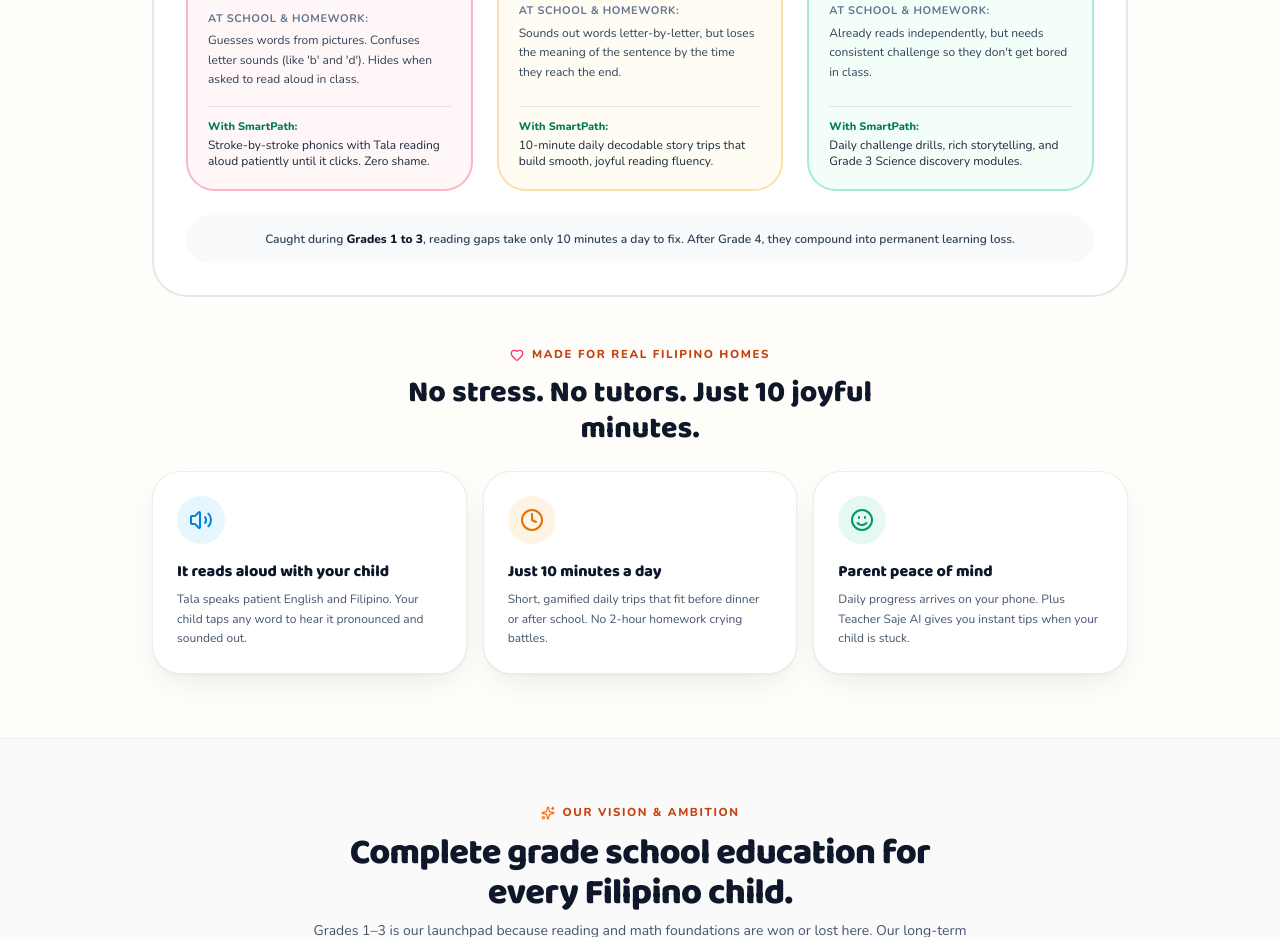
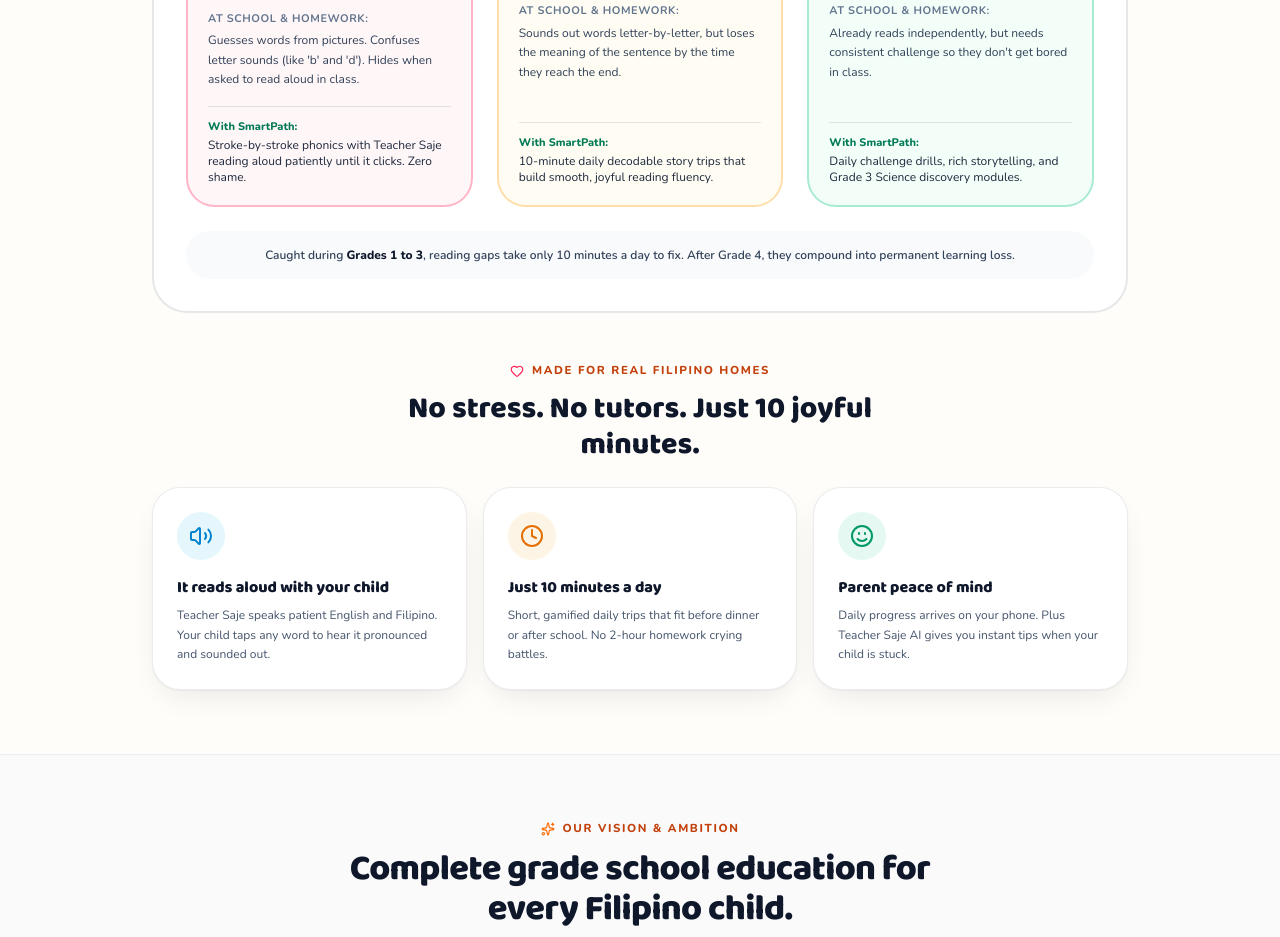
Before and after one commit to smartpathtutordev/smartpathtutorwebsite, a Next.js app: page /about in a window 1280 px wide. Shown: the part 960-1897 px from the top of the page. Built offline with nearby package versions, Linux system fonts and the light colour scheme.

Commit message:
fix(about,testers): attribute voice narrator and read-aloud to Teacher Saje

```diff
--- a/src/app/about/page.tsx
+++ b/src/app/about/page.tsx
@@ -74,7 +74,7 @@ const THREE_CHILDREN = [
     badgeClass: "bg-rose-500 text-white",
     cardBorder: "border-rose-500/30 bg-rose-50/60 dark:bg-rose-500/10",
     pain: "Guesses words from pictures. Confuses letter sounds (like 'b' and 'd'). Hides when asked to read aloud in class.",
-    smartpathSolution: "Stroke-by-stroke phonics with Tala reading aloud patiently until it clicks. Zero shame.",
+    smartpathSolution: "Stroke-by-stroke phonics with Teacher Saje reading aloud patiently until it clicks. Zero shame.",
   },
   {
     character: "/assets/characters/ate_idle.png",
@@ -102,7 +102,7 @@ const PARENT_FIXES = [
     icon: Volume2,
     color: "bg-sky-500/10 text-sky-600 dark:bg-sky-400/15 dark:text-sky-300",
     title: "It reads aloud with your child",
-    desc: "Tala speaks patient English and Filipino. Your child taps any word to hear it pronounced and sounded out.",
+    desc: "Teacher Saje speaks patient English and Filipino. Your child taps any word to hear it pronounced and sounded out.",
   },
   {
     icon: Clock,
--- a/src/components/site/testers-guide.tsx
+++ b/src/components/site/testers-guide.tsx
@@ -170,7 +170,7 @@ export function TestersGuide() {
             {
               id: "c3",
               title: "Check read-aloud voice clarity",
-              desc: "Listen to Tala reading aloud. Is the voice warm, clear, and easy to understand in English & Filipino?",
+              desc: "Listen to Teacher Saje reading aloud. Is the voice warm, clear, and easy to understand in English & Filipino?",
             },
             {
               id: "c4",
@@ -241,7 +241,7 @@ export function TestersGuide() {
         {
           icon: Volume2,
           title: "Voice & Audio",
-          desc: "Tala speaks clearly in English & Tagalog. Pronunciation is natural and friendly.",
+          desc: "Teacher Saje speaks clearly in English & Tagalog. Pronunciation is natural and friendly.",
         },
         {
           icon: Wifi,
@@ -345,8 +345,8 @@ export function TestersGuide() {
             },
             {
               id: "c3",
-              title: "Pakinggan ang boses ni Tala",
-              desc: "Malinaw at magiliw ba ang boses ni Tala sa Ingles at Tagalog? Madali bang maintindihan?",
+              title: "Pakinggan ang boses ni Teacher Saje",
+              desc: "Malinaw at magiliw ba ang boses ni Teacher Saje sa Ingles at Tagalog? Madali bang maintindihan?",
             },
             {
               id: "c4",
@@ -417,7 +417,7 @@ export function TestersGuide() {
         {
           icon: Volume2,
           title: "Boses at Tunog",
-          desc: "Malinaw at magiliw magsalita si Tala sa Tagalog at English. Natural ang bigkas.",
+          desc: "Malinaw at magiliw magsalita si Teacher Saje sa Tagalog at English. Natural ang bigkas.",
         },
         {
           icon: Wifi,
```
